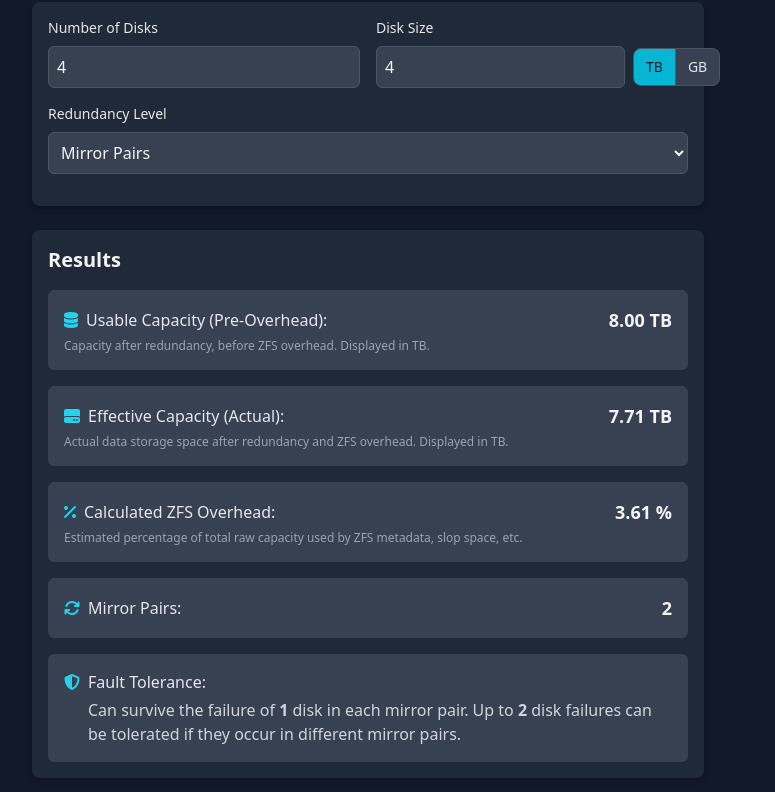
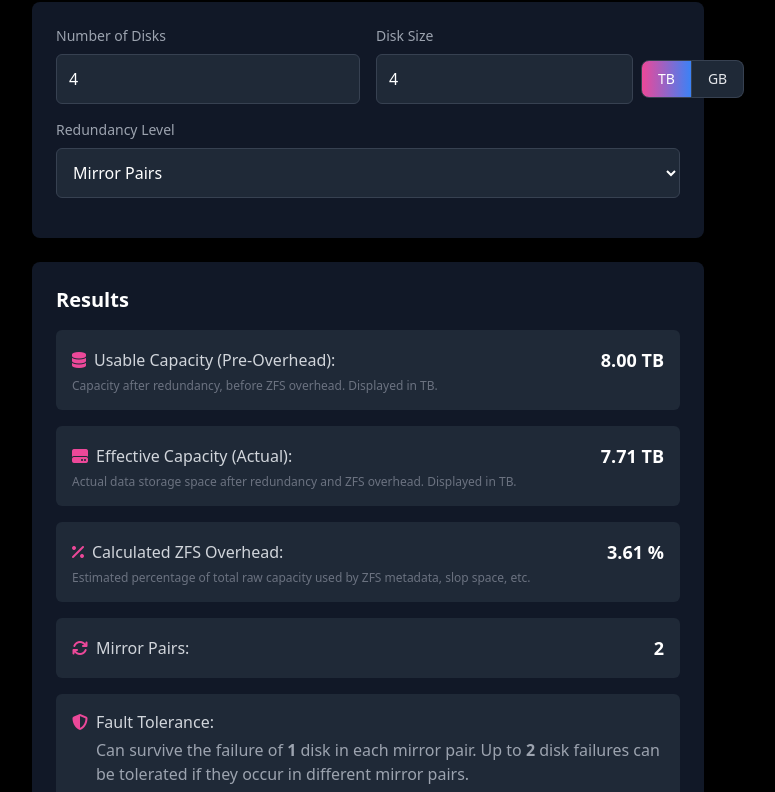
Before and after one commit to altan-me/zfs-calculator, a plain HTML site: page index.html in a window 1280 px wide. Shown: the part 86-878 px from the top of the page, without its empty margins (272-1047 px from the left). Drawn offline with nearby package versions, Linux system fonts and the light colour scheme.

Commit message:
change theme

```diff
--- a/index.html
+++ b/index.html
@@ -56,35 +56,35 @@
       </script>
 </head>
 
-<body class="bg-gray-900 p-4">
+<!-- Updated styling to follow TikTok's design language -->
+<body class="bg-black text-white p-4">
   <div class="max-w-2xl mx-auto">
-    <h1 class="mb-4 text-4xl font-extrabold text-gray-100 md:text-5xl lg:text-5xl mb-6 text-center">
-      <span class="text-transparent bg-clip-text bg-gradient-to-r from-cyan-400 to-indigo-500">ZFS</span>
+    <h1 class="mb-4 text-4xl font-extrabold text-white md:text-5xl lg:text-5xl mb-6 text-center">
+      <span class="text-transparent bg-clip-text bg-gradient-to-r from-pink-500 to-blue-500">ZFS</span>
       Storage Calculator
     </h1>
-    <div class="bg-gray-800 rounded-lg shadow-md p-4 mb-6">
+    <div class="bg-gray-900 rounded-lg shadow-lg p-6 mb-6">
       <div class="grid grid-cols-1 md:grid-cols-2 gap-4 mb-4">
         <div class="space-y-2">
-          <label class="block text-sm font-medium text-gray-200">Number of Disks</label>
+          <label class="block text-sm font-medium text-gray-400">Number of Disks</label>
           <input type="number" id="disks" min="1" value="4"
-            class="w-full p-2 border border-gray-600 bg-gray-700 text-gray-100 rounded-md focus:outline-none focus:ring-2 focus:ring-cyan-500"
+            class="w-full p-3 border border-gray-700 bg-gray-800 text-white rounded-md focus:outline-none focus:ring-2 focus:ring-pink-500"
             aria-label="Number of disks in the ZFS pool" />
         </div>
         <div class="space-y-2">
-          <label class="block text-sm font-medium text-gray-200">Disk Size</label>
+          <label class="block text-sm font-medium text-gray-400">Disk Size</label>
           <div class="flex items-center space-x-2">
             <input type="number" id="diskSize" min="1" value="4"
-              class="flex-grow p-2 border border-gray-600 bg-gray-700 text-gray-100 rounded-md focus:outline-none focus:ring-2 focus:ring-cyan-500"
+              class="flex-grow p-3 border border-gray-700 bg-gray-800 text-white rounded-md focus:outline-none focus:ring-2 focus:ring-pink-500"
               aria-label="Size of each disk" />
-            <!-- Button Group for Units -->
             <div class="inline-flex rounded-md shadow-sm" role="group">
               <button type="button"
-                class="unit-button px-3 py-2 text-sm font-medium border border-gray-600 rounded-l-lg focus:z-10 focus:ring-2 focus:ring-cyan-500 focus:outline-none"
+                class="unit-button px-4 py-2 text-sm font-medium border border-gray-700 bg-gray-800 text-white rounded-l-lg focus:z-10 focus:ring-2 focus:ring-pink-500 focus:outline-none hover:bg-gray-700"
                 data-unit="TB" aria-label="Select Terabytes">
                 TB
               </button>
               <button type="button"
-                class="unit-button px-3 py-2 text-sm font-medium border-t border-b border-r border-gray-600 rounded-r-lg focus:z-10 focus:ring-2 focus:ring-cyan-500 focus:outline-none"
+                class="unit-button px-4 py-2 text-sm font-medium border-t border-b border-r border-gray-700 bg-gray-800 text-white rounded-r-lg focus:z-10 focus:ring-2 focus:ring-pink-500 focus:outline-none hover:bg-gray-700"
                 data-unit="GB" aria-label="Select Gigabytes">
                 GB
               </button>
@@ -92,9 +92,9 @@
           </div>
         </div>
         <div class="space-y-2 md:col-span-2">
-          <label class="block text-sm font-medium text-gray-200">Redundancy Level</label>
+          <label class="block text-sm font-medium text-gray-400">Redundancy Level</label>
           <select id="faultTolerance"
-            class="w-full p-2 border border-gray-600 bg-gray-700 text-gray-100 rounded-md focus:outline-none focus:ring-2 focus:ring-cyan-500"
+            class="w-full p-3 border border-gray-700 bg-gray-800 text-white rounded-md focus:outline-none focus:ring-2 focus:ring-pink-500"
             aria-label="Select ZFS redundancy level">
             <option value="none">None (striped)</option>
             <option value="single">Single Parity (raidz1)</option>
@@ -106,66 +106,66 @@
       </div>
     </div>
 
-    <div id="error" class="flex items-center p-4 mb-4 text-sm font-medium text-red-300 rounded-lg bg-red-900"
+    <div id="error" class="flex items-center p-4 mb-4 text-sm font-medium text-red-400 rounded-lg bg-red-800"
       role="alert" style="display: none"></div>
 
-    <div class="bg-gray-800 rounded-lg shadow-md p-4" id="results">
+    <div class="bg-gray-900 rounded-lg shadow-lg p-6" id="results">
       <div id="error" class="error" style="display: none"></div>
-      <h2 class="text-xl font-semibold text-gray-100 mb-4">Results</h2>
+      <h2 class="text-xl font-semibold text-white mb-4">Results</h2>
       <div class="space-y-4">
-        <div class="bg-gray-700 p-4 rounded-md">
+        <div class="bg-gray-800 p-4 rounded-md">
           <div class="flex justify-between items-center">
             <div class="flex items-center">
-              <i class="fas fa-database mr-2 text-cyan-400" aria-hidden="true"></i>
-              <span class="font-medium text-gray-200">Usable Capacity (Pre-Overhead):</span>
+              <i class="fas fa-database mr-2 text-pink-500" aria-hidden="true"></i>
+              <span class="font-medium text-gray-300">Usable Capacity (Pre-Overhead):</span>
             </div>
-            <span class="text-lg font-bold text-gray-100" id="usableCapacity">-</span>
+            <span class="text-lg font-bold text-white" id="usableCapacity">-</span>
           </div>
-          <p class="text-xs text-gray-400 mt-1">
+          <p class="text-xs text-gray-500 mt-1">
             Capacity after redundancy, before ZFS overhead. Displayed in TB.
           </p>
         </div>
-        <div class="bg-gray-700 p-4 rounded-md">
+        <div class="bg-gray-800 p-4 rounded-md">
           <div class="flex justify-between items-center">
             <div class="flex items-center">
-              <i class="fas fa-hdd mr-2 text-cyan-400" aria-hidden="true"></i>
-              <span class="font-medium text-gray-200">Effective Capacity (Actual):</span>
+              <i class="fas fa-hdd mr-2 text-pink-500" aria-hidden="true"></i>
+              <span class="font-medium text-gray-300">Effective Capacity (Actual):</span>
             </div>
-            <span class="text-lg font-bold text-gray-100" id="effectiveCapacity">-</span>
+            <span class="text-lg font-bold text-white" id="effectiveCapacity">-</span>
           </div>
-          <p class="text-xs text-gray-400 mt-1">
+          <p class="text-xs text-gray-500 mt-1">
             Actual data storage space after redundancy and ZFS overhead.
             Displayed in TB.
           </p>
         </div>
-        <div class="bg-gray-700 p-4 rounded-md">
+        <div class="bg-gray-800 p-4 rounded-md">
           <div class="flex justify-between items-center">
             <div class="flex items-center">
-              <i class="fas fa-percentage mr-2 text-cyan-400" aria-hidden="true"></i>
-              <span class="font-medium text-gray-200">Calculated ZFS Overhead:</span>
+              <i class="fas fa-percentage mr-2 text-pink-500" aria-hidden="true"></i>
+              <span class="font-medium text-gray-300">Calculated ZFS Overhead:</span>
             </div>
-            <span class="text-lg font-bold text-gray-100" id="zfsOverheadPercentage">-</span>
+            <span class="text-lg font-bold text-white" id="zfsOverheadPercentage">-</span>
           </div>
-          <p class="text-xs text-gray-400 mt-1">
+          <p class="text-xs text-gray-500 mt-1">
             Estimated percentage of total raw capacity used by ZFS metadata,
             slop space, etc.
           </p>
         </div>
-        <div class="bg-gray-700 p-4 rounded-md">
+        <div class="bg-gray-800 p-4 rounded-md">
           <div class="flex justify-between items-center">
             <div class="flex items-center">
-              <i class="fas fa-sync mr-2 text-cyan-400" aria-hidden="true"></i>
-              <span class="font-medium text-gray-200">Mirror Pairs:</span>
+              <i class="fas fa-sync mr-2 text-pink-500" aria-hidden="true"></i>
+              <span class="font-medium text-gray-300">Mirror Pairs:</span>
             </div>
-            <span class="text-lg font-bold text-gray-100" id="mirrorPairs">-</span>
+            <span class="text-lg font-bold text-white" id="mirrorPairs">-</span>
           </div>
         </div>
-        <div class="bg-gray-700 p-4 rounded-md">
+        <div class="bg-gray-800 p-4 rounded-md">
           <div class="flex items-start">
-            <i class="fas fa-shield-alt mt-1 mr-2 text-cyan-400" aria-hidden="true"></i>
+            <i class="fas fa-shield-alt mt-1 mr-2 text-pink-500" aria-hidden="true"></i>
             <div>
-              <span class="font-medium text-gray-200">Fault Tolerance:</span>
-              <p class="mt-1 text-gray-300" id="faultToleranceExplanation">
+              <span class="font-medium text-gray-300">Fault Tolerance:</span>
+              <p class="mt-1 text-gray-400" id="faultToleranceExplanation">
                 -
               </p>
             </div>
@@ -214,7 +214,7 @@
       </p>
     </div>
 
-    <footer class="mt-8 text-center text-sm text-gray-400">
+    <footer class="mt-8 text-center text-sm text-gray-500">
       <p>© altan.me All rights reserved.</p>
       <p class="mt-2">
         ZFS Storage Calculator helps you plan your ZFS storage pools and
@@ -235,13 +235,9 @@
     // State variable for selected unit
     let selectedUnit = "TB"; // Default to TB
 
-    // Button styling classes
-    const activeClasses = ["bg-cyan-500", "text-gray-900"];
-    const inactiveClasses = [
-      "bg-gray-700",
-      "text-gray-200",
-      "hover:bg-gray-600",
-    ];
+    // Updated button styling classes for active and inactive states
+    const activeClasses = ["bg-gradient-to-r", "from-pink-500", "to-blue-500", "text-white"];
+    const inactiveClasses = ["bg-gray-700", "text-gray-200", "hover:bg-gray-600"];
 
     /**
      * Calculates ZFS overhead and usable space for a given number of drives and drive size
```
